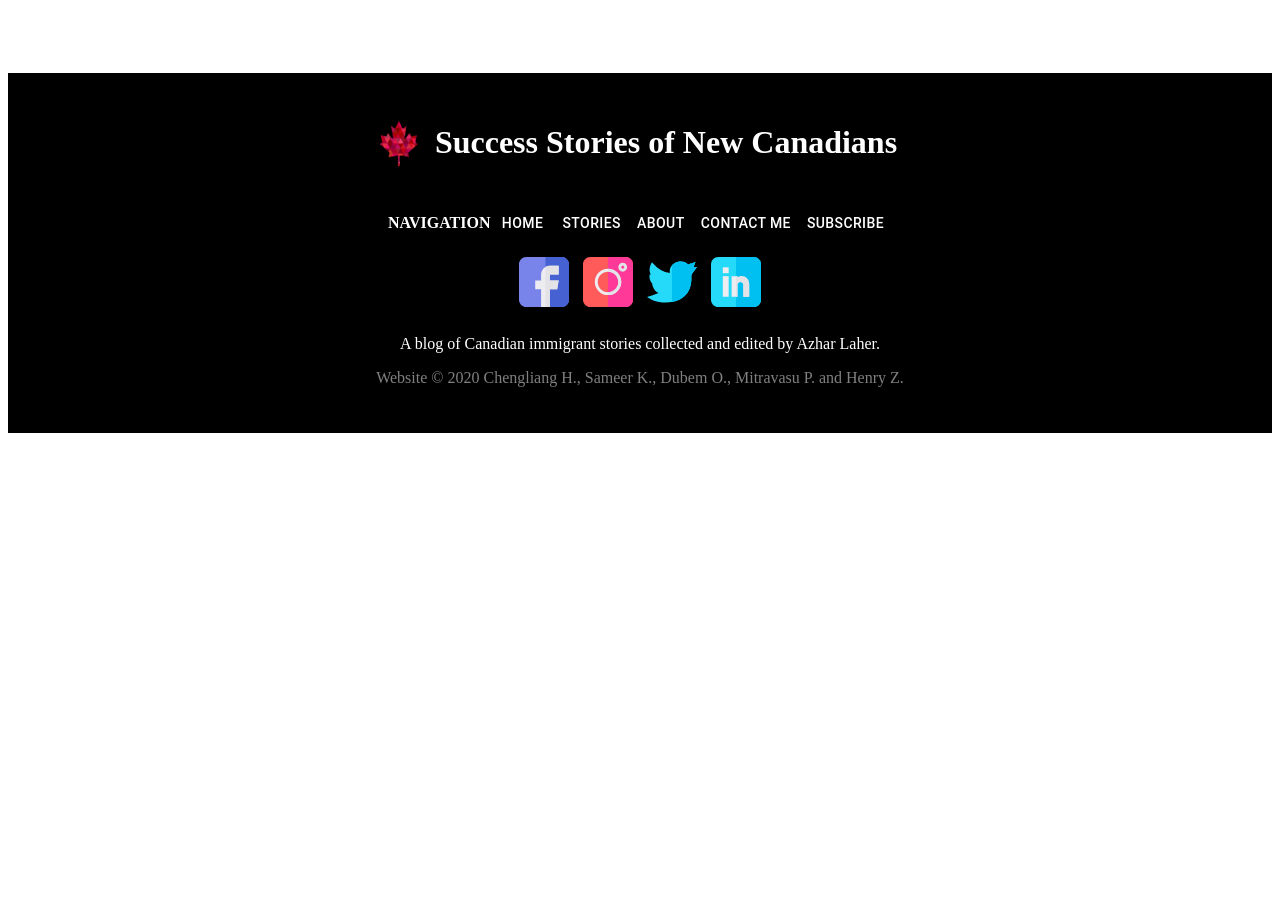
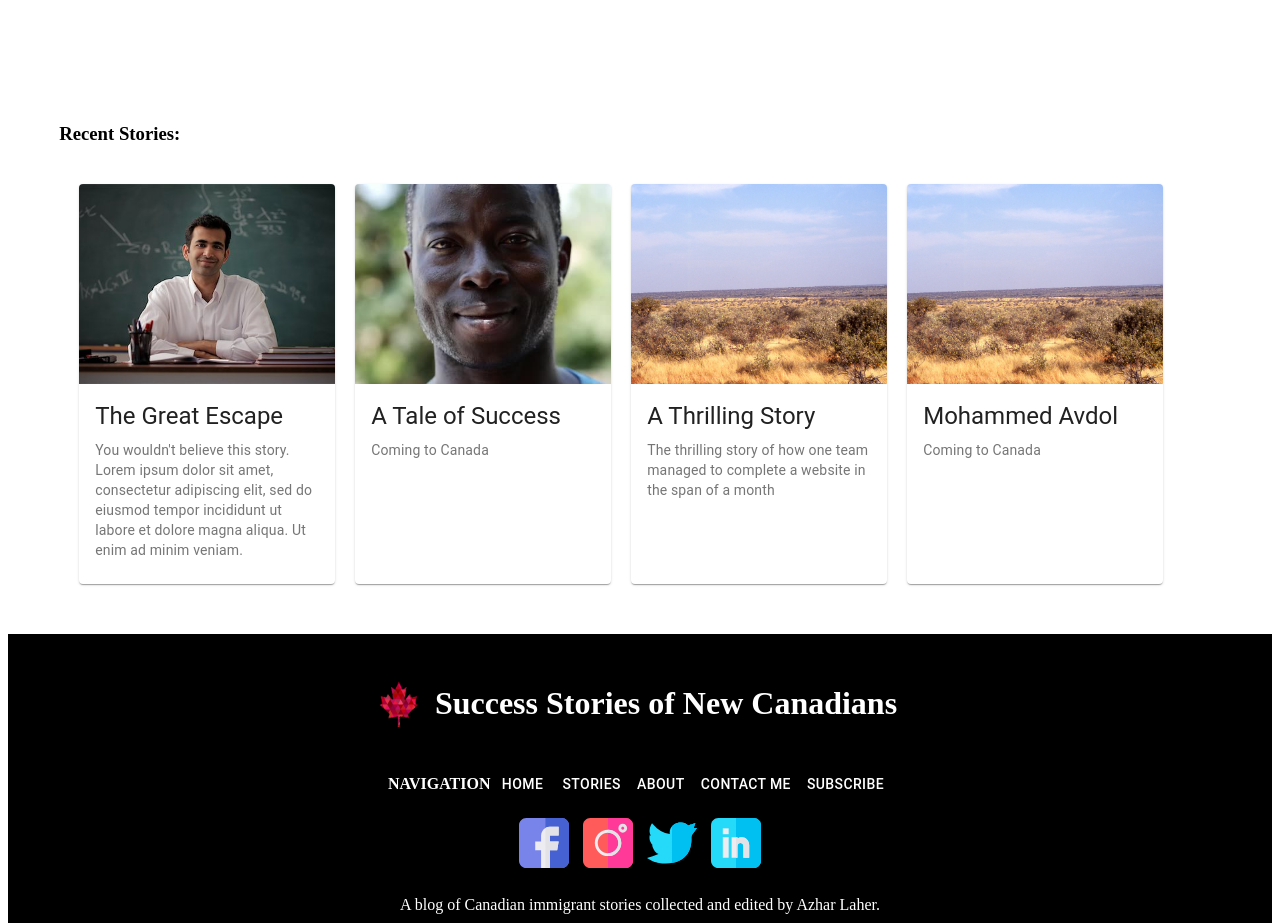
Before and after one commit to PEAR-Impact-Project-Team-2/success-stories-of-new-canadians, a Gatsby site: page /arnold-shwepps/ in a window 1280 px wide. Shown: the part 1200-2123 px from the top of the page. Before the commit the page ends 1633 px from the top, so only its background shows below. Built offline with nearby package versions, Linux system fonts and the light colour scheme; Gatsby itself is replaced by a stand-in of ours; a web font is replaced by a local one.

Commit message:
Suggest stories added

```diff
--- a/src/templates/BlogPage/index.jsx
+++ b/src/templates/BlogPage/index.jsx
@@ -54,7 +54,9 @@ const BlogPage = ({ data }) => {
 
         </div>
 
-
+        <div className="suggestedBlog">
+          <SuggestStories edges={data.allMarkdownRemark.edges} />
+        </div>
 
         {/*
           LEGACY CODE FOR DISCUS
@@ -66,7 +68,10 @@ const BlogPage = ({ data }) => {
         </div>
         */}
 
+
+
         <Footer />
+
 
     </div>
 
```
